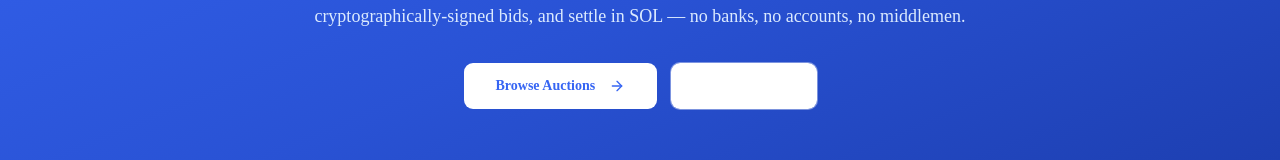
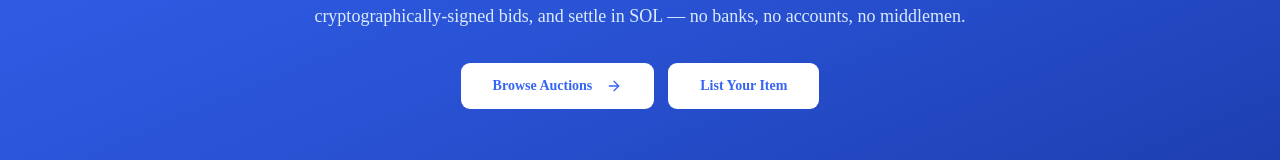
Before and after one commit to sasas991/4bid, a Next.js app in the folder frontend/: page / in a window 1280 px wide. Shown: the part 395-555 px from the top of the page. Built offline with nearby package versions, Linux system fonts and the light colour scheme.

Commit message:
fixed list your item button in homepage

```diff
--- a/frontend/src/app/page.tsx
+++ b/frontend/src/app/page.tsx
@@ -66,7 +66,7 @@ export default function HomePage() {
               </Button>
             </Link>
             <Link href="/create">
-              <Button size="lg" variant="outline" className="h-12 border-white/40 px-8 text-white hover:bg-white/10">
+              <Button size="lg" className="h-12 bg-white px-8 text-[#3665F3] font-semibold hover:bg-blue-50">
                 List Your Item
               </Button>
             </Link>
```
